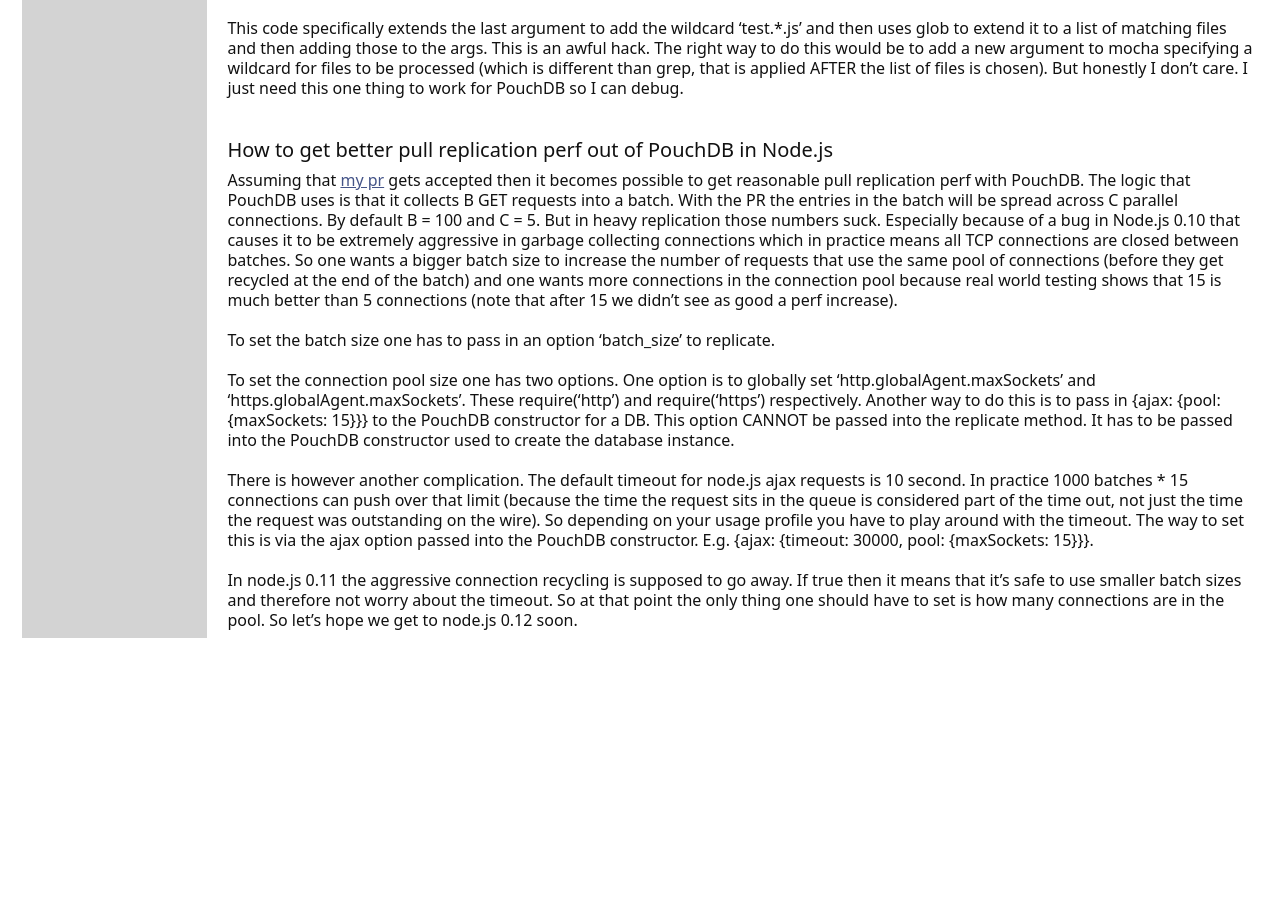
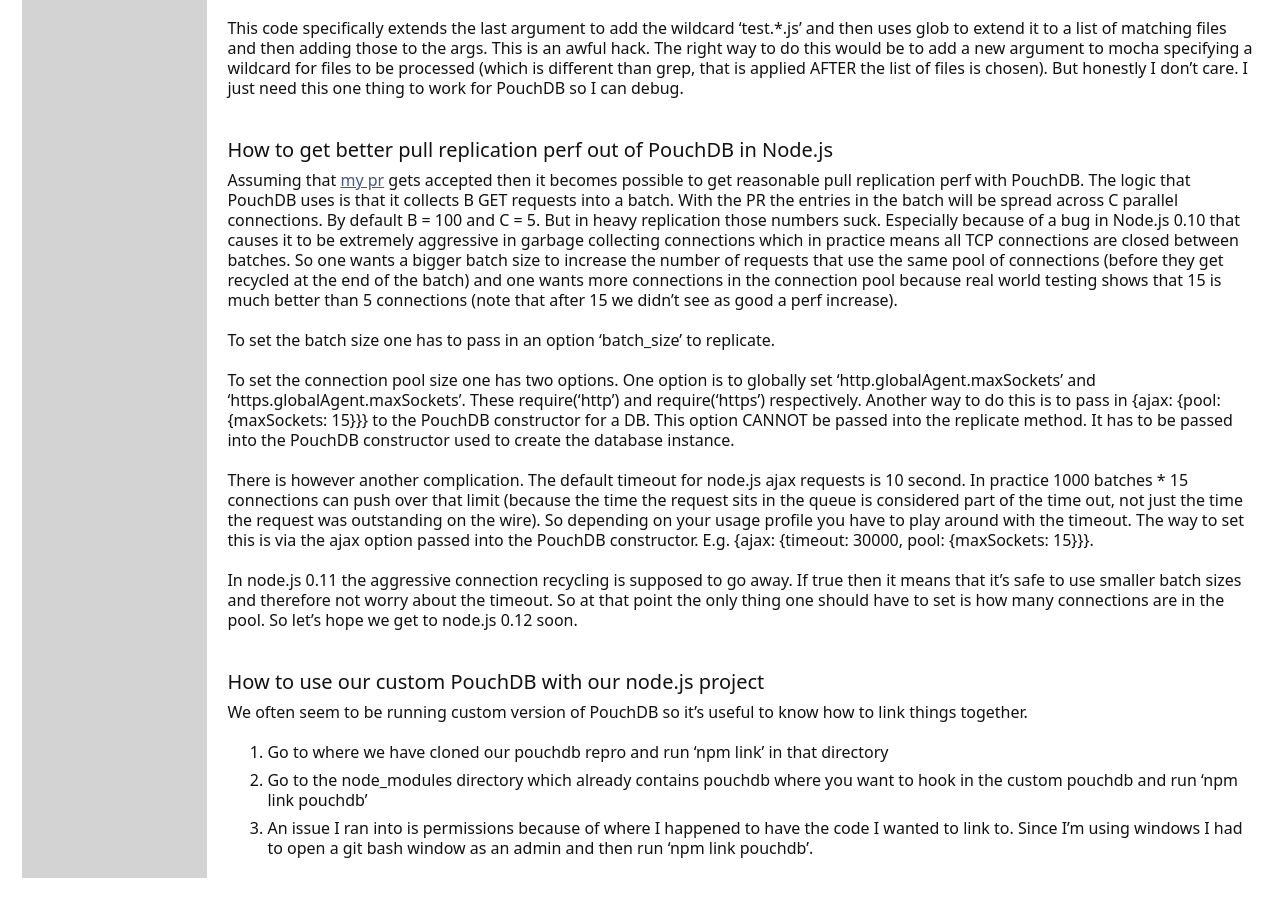
Before and after one commit to thaliproject/thali, a Jekyll site: the page built from DeveloperHandbook.md, in a window 1280 px wide and 900 px high, scrolled down 3942 px. Built offline with Jekyll 4.4.1, drawn with Linux system fonts in a browser that asks for light colours; Markdown is read by kramdown in place of the engine named in the settings; before the commit the page ends 4602 px from its top, so only the background shows below that.

Commit message:
Update DeveloperHandbook.md

```diff
--- a/DeveloperHandbook.md
+++ b/DeveloperHandbook.md
@@ -169,3 +169,10 @@
 There is however another complication. The default timeout for node.js ajax requests is 10 second. In practice 1000 batches * 15 connections can push over that limit (because the time the request sits in the queue is considered part of the time out, not just the time the request was outstanding on the wire). So depending on your usage profile you have to play around with the timeout. The way to set this is via the ajax option passed into the PouchDB constructor. E.g. {ajax: {timeout: 30000, pool: {maxSockets: 15}}}.
 
 In node.js 0.11 the aggressive connection recycling is supposed to go away. If true then it means that it's safe to use smaller batch sizes and therefore not worry about the timeout. So at that point the only thing one should have to set is how many connections are in the pool. So let's hope we get to node.js 0.12 soon.
+
+## How to use our custom PouchDB with our node.js project
+We often seem to be running custom version of PouchDB so it's useful to know how to link things together.
+
+1. Go to where we have cloned our pouchdb repro and run 'npm link' in that directory
+2. Go to the node_modules directory which already contains pouchdb where you want to hook in the custom pouchdb and run 'npm link pouchdb'
+ 3. An issue I ran into is permissions because of where I happened to have the code I wanted to link to. Since I'm using windows I had to open a git bash window as an admin and then run 'npm link pouchdb'.
```
